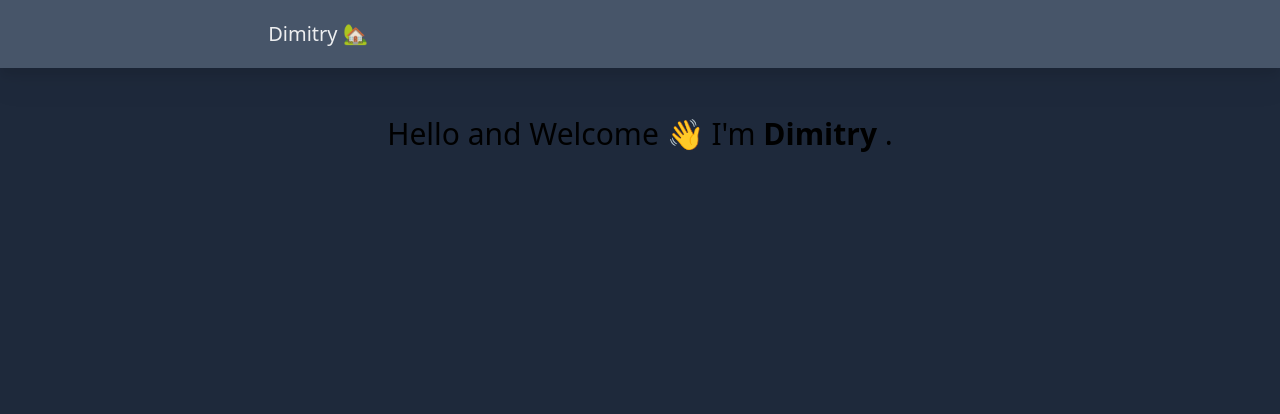
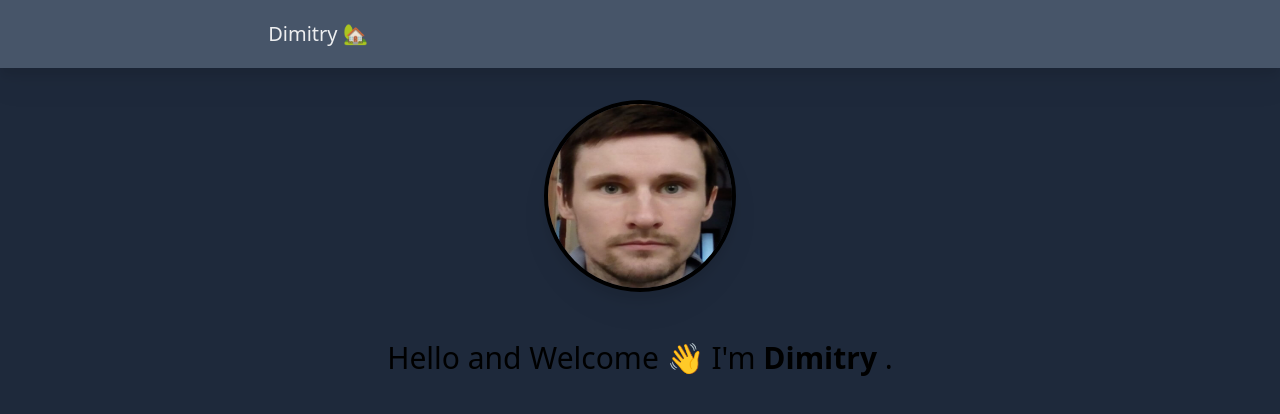
Before and after one commit to Dimitry-prog/small-blog, a Next.js app: page / in a window 1280 px wide. Shown: the top 414 px of the page. Built offline with nearby package versions, Linux system fonts and the light colour scheme.

Commit message:
feat: MyProfileImg

```diff
--- /dev/null
+++ b/app/components/MyProfileImg.tsx
@@ -0,0 +1,18 @@
+import React from 'react';
+import Image from "next/image";
+import myImg from '../../public/images/me.jpg';
+
+const MyProfileImg = () => {
+  return (
+    <section className="w-full mx-auto">
+      <Image
+        src={myImg}
+        priority
+        alt="Hello this is my images"
+        className="w-48 h-48 mt-8 mx-auto border-4 border-black drop-shadow-xl shadow-black rounded-full dark:border-slate-500"
+      />
+    </section>
+  );
+};
+
+export default MyProfileImg;
--- a/app/layout.tsx
+++ b/app/layout.tsx
@@ -1,5 +1,6 @@
 import './globals.css'
 import Navbar from "@/app/components/Navbar";
+import MyProfileImg from "@/app/components/MyProfileImg";
 
 export const metadata = {
   title: 'Create Next App',
@@ -15,6 +16,7 @@ export default function RootLayout({
     <html lang="en">
     <body className="bg-slate-800">
     <Navbar/>
+    <MyProfileImg/>
     {children}
     </body>
     </html>
```
Also changed, not shown: public/images/me.jpg.
